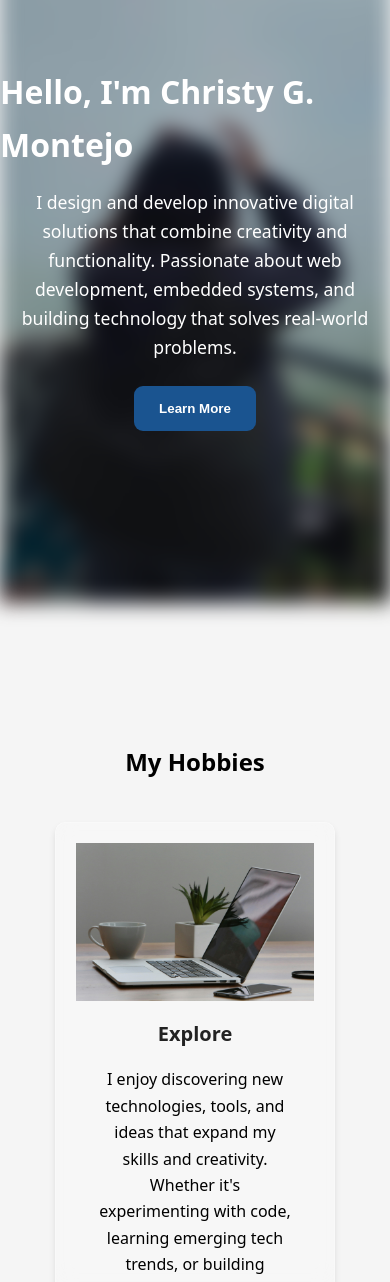
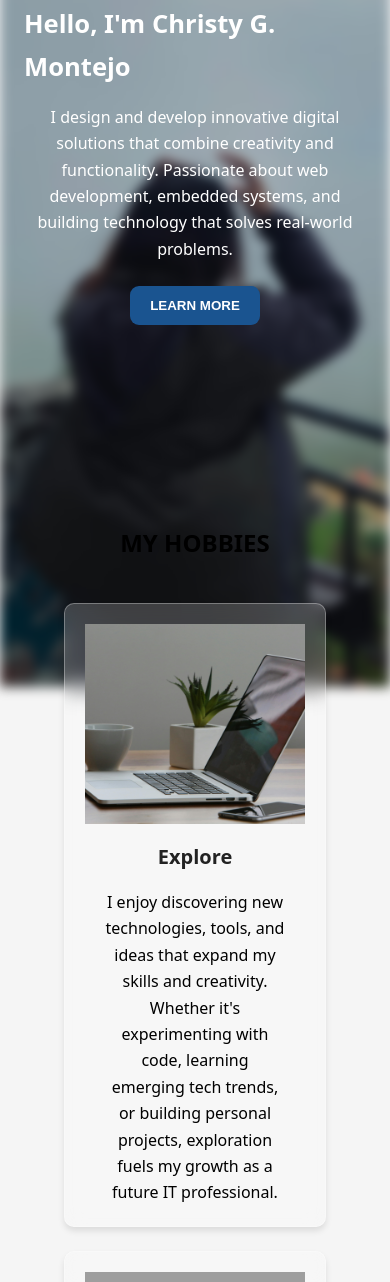
Before and after one commit to chrischiii21/Web_Dev_Task, a plain HTML site: page index.html in a window 390 px wide. Shown: the part 157-1439 px from the top of the page. Drawn offline with Linux system fonts and the light colour scheme; grey boxes are pictures that could not be loaded.

Commit message:
center hobbies card

```diff
--- a/index.html
+++ b/index.html
@@ -23,16 +23,16 @@
                 <p>I design and develop innovative digital solutions
                     that combine creativity and functionality. Passionate about web development, embedded systems,
                     and building technology that solves real-world problems.</p>
-                <button class="contact-btn">Learn More</button>
+                <button class="contact-btn">LEARN MORE</button>
             </div>
             <img src="src/cover.jpg" alt="Hero cover photo">
         </section>
         <section class="hobbies">
-            <h2>My Hobbies</h2>
+            <h2>MY HOBBIES</h2>
             <div class="card-container">
                 <div class="card1">
                     <h3>Explore</h2>
-                    <img src="src/explore.jpg" alt="">
+                    <img src="src/explore.jpg" alt="Laptop on a wooden desk beside a coffee cup, small plant, and smartphone in a minimalist workspace setup.">
                     <p>I enjoy discovering new technologies, tools, and ideas that expand
                         my skills and creativity. Whether it's experimenting with code,
                         learning emerging tech trends, or building personal projects, exploration
@@ -40,14 +40,14 @@
                 </div>
                 <div class="card2">
                     <h3>Travel</h2>
-                    <img src="src/travel.jpg" alt="">
+                    <img src="src/travel.jpg" alt="Motorcyclist riding along a scenic mountain road surrounded by green hills and misty peaks.">
                     <p>Traveling allows me to experience new cultures, perspectives, and
                         landscapes. It refreshes my mind, inspires creativity, and helps me
                         appreciate the beauty and diversity of the world beyond my comfort zone.</p>
                 </div>
                 <div class="card3">
                     <h3>Photography</h2>
-                    <img src="src/photo.jpg" alt="">
+                    <img src="src/photo.jpg" alt="Digital camera on a tripod capturing a cityscape at night with blurred colorful lights in the background.">
                     <p>Photography lets me capture moments, emotions, and stories through a
                         creative lens. I enjoy turning simple scenes into meaningful visuals
                         and preserving memories through artistic expression.</p>
--- a/styles.css
+++ b/styles.css
@@ -2,6 +2,7 @@
     margin: 0;
     padding: 0;
     box-sizing: border-box;
+    gap: 0;
 }
 
 body{
@@ -99,13 +100,13 @@ nav a {
 
 .hobbies {
     display: grid;
-    grid-template-columns: repeat(auto-fit, minmax(280px, 1fr));
+    grid-template-columns: repeat(3, 1fr);
     gap: 24px;
     justify-content: center;
     align-items: start;
     padding: 56px 64px;
     width: 100%;
-    margin-top: 100px;
+    margin-top: 50px;
 }
 
 .hobbies h2 {
@@ -123,7 +124,7 @@ nav a {
 .card1, .card2, .card3 {
     width: 100%;
     max-width: 520px;
-    height: 490px;
+    height: 440px;
     box-sizing: border-box;
     background: rgba(255, 255, 255, 0.2);
     backdrop-filter: blur(10px);
@@ -201,7 +202,6 @@ footer a {
     }
 }
 
-/* Footer */
 footer {
     display: flex;
     gap: 18px;
@@ -239,10 +239,55 @@ footer svg {
     display: block;
 }
 
-@media (max-width: 560px) {
+@media (max-width: 900px) {
+    header {
+        padding: 0 24px;
+    }
+
+    nav {
+        gap: 10px;
+    }
+
+    .hero {
+        padding: 40px 24px;
+        min-height: 60vh;
+        align-items: center;
+    }
+
+    .hero img {
+        filter: blur(6px);
+        height: 100%;
+    }
+
+    .hero h1 {
+        font-size: clamp(1.6rem, 5vw, 2.4rem);
+    }
+
+    .hero p {
+        font-size: 1rem;
+        max-width: 45ch;
+        padding: 0 8px;
+    }
+
+    .hobbies {
+        grid-template-columns: 1fr;
+    }
+
+    .contact-btn {
+        padding: 12px 20px;
+    }
+
+    .card1, .card2, .card3 {
+        max-width: 480px;
+        height: auto;
+    }
+
+    .card1 img, .card2 img, .card3 img {
+        height: 200px;
+    }
+
     footer {
-        flex-direction: column;
-        gap: 10px;
-        text-align: center;
+        padding: 20px;
+        gap: 12px;
     }
 }
```
